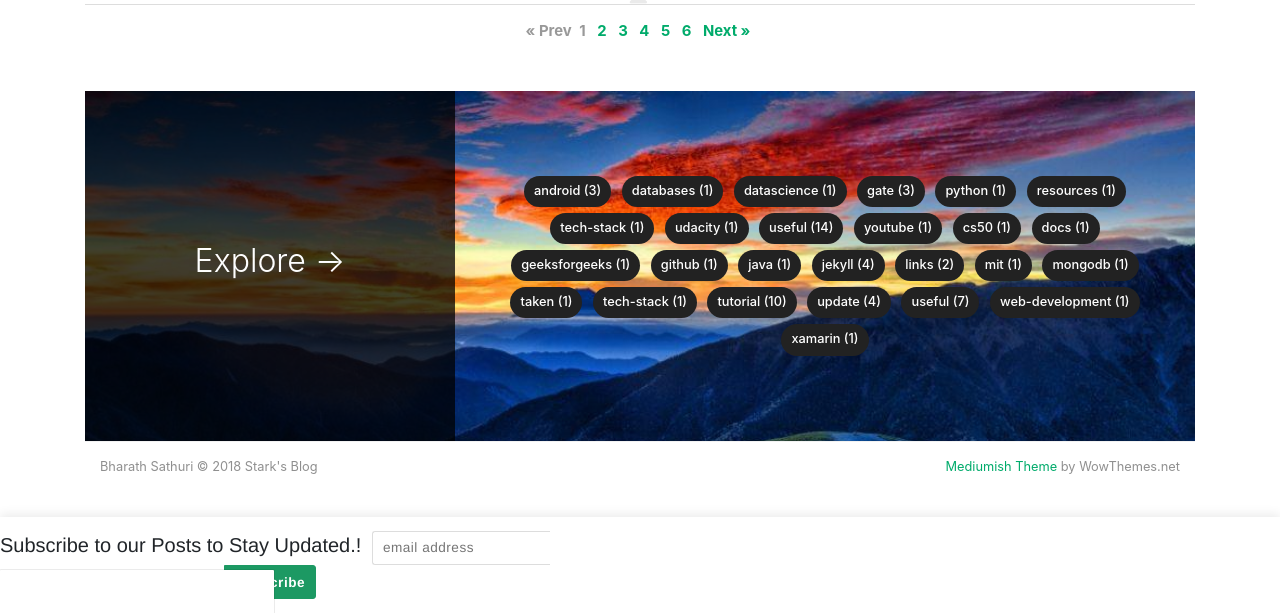
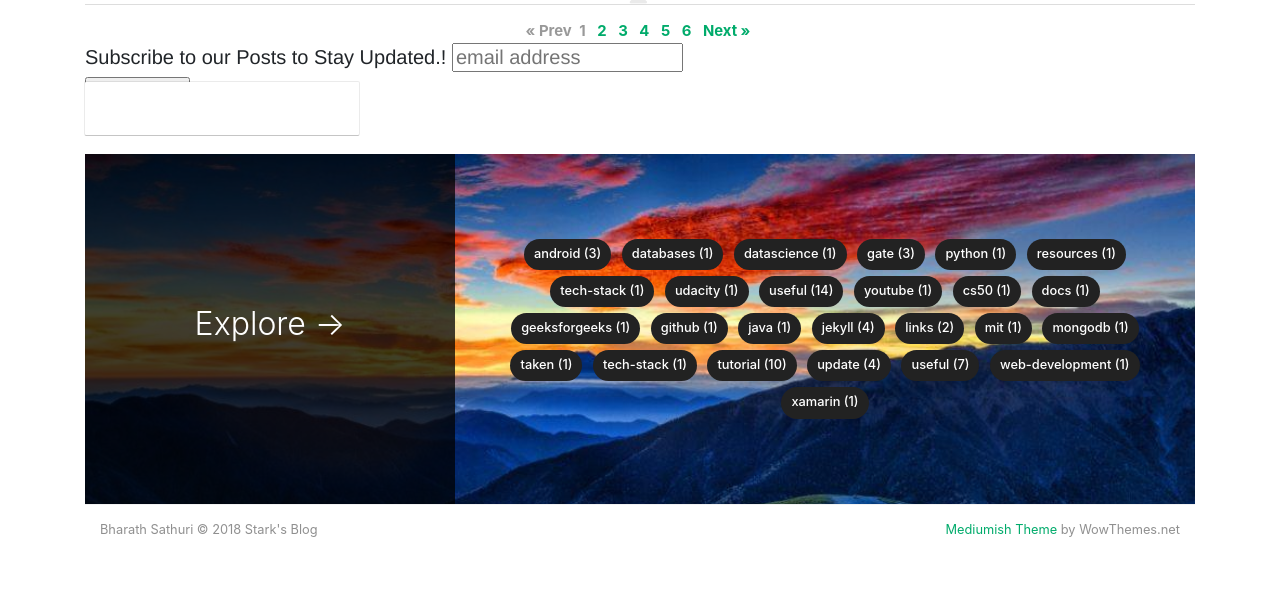
Before and after one commit to StarkSources/myblog, a Jekyll site: the page built from index.html, in a window 1280 px wide and 900 px high, scrolled down 1917 px, cut to the strip 287-900 px from the top of the window. Built offline with Jekyll 4.4.1, drawn with Linux system fonts in a browser that asks for light colours; nearby versions of some CDN libraries; the list of posts is cut into pages by our own code; comment, search, counter and statistics services are not loaded.

Commit message:
Update default.html

```diff
--- a/_layouts/default.html
+++ b/_layouts/default.html
@@ -269,9 +269,9 @@ SimpleJekyllSearch({
 	/* Add your own Mailchimp form style overrides in your site stylesheet or in this style block.
 	   We recommend moving this block and the preceding CSS link to the HEAD of your HTML file. */
 </style>
-<div id="mc_embed_signup" class="alertbar">
+<div id="mc_embed_signup">
 <form action="https://github.us7.list-manage.com/subscribe/post?u=27d76e669d040efd5289132c1&amp;id=dd69656a1b" method="post" id="mc-embedded-subscribe-form" name="mc-embedded-subscribe-form" class="validate" target="_blank" novalidate>
-    <div id="mc_embed_signup_scroll" class="text-center">
+    <div id="mc_embed_signup_scroll">
 	<label for="mce-EMAIL">Subscribe to our Posts to Stay Updated.!</label>
 	<input type="email" value="" name="EMAIL" class="email" id="mce-EMAIL" placeholder="email address" required>
     <!-- real people should not fill this in and expect good things - do not remove this or risk form bot signups-->
```
